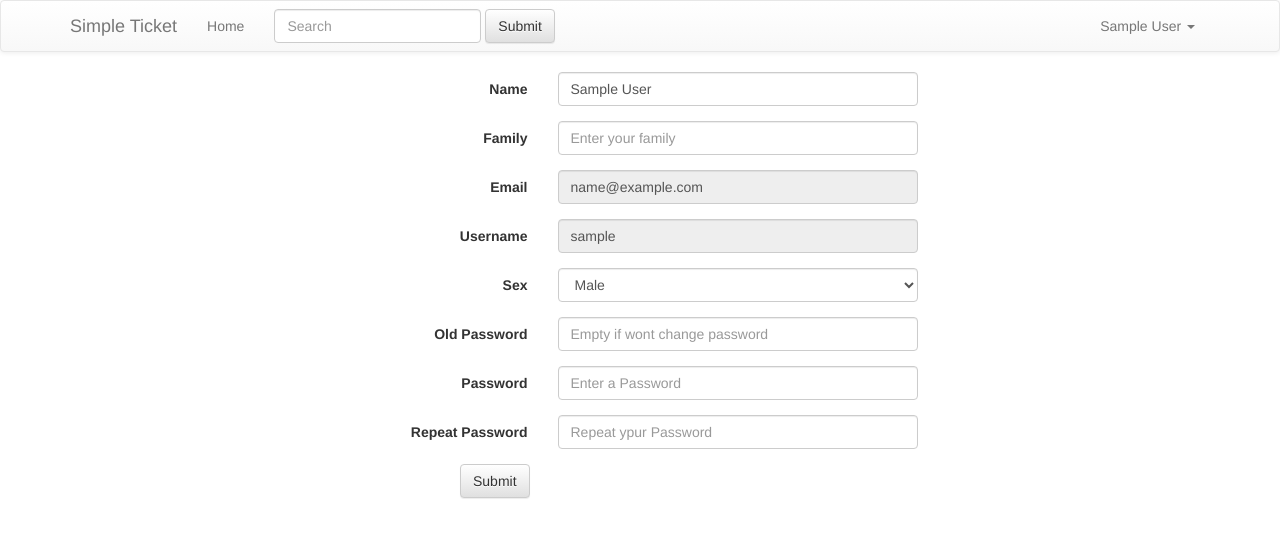
After one commit to zaaferani/simple-ticket, a PHP site: page /profile.php in a window 1280 px wide. The commit adds this page. Shown: the top 538 px of the page. Run offline with PHP 8.4, Linux system fonts and the light colour scheme; the visitor is signed in with stand-in values (Sample User, id 1); data that the repository does not hold is empty.

Commit message:
add profile.php

```diff
--- a/DBHelper.php
+++ b/DBHelper.php
@@ -129,4 +129,28 @@ class DBHelper {
         }
         return $result[0];
     }
+
+    public function update($table, $entity, $where)
+    {
+        $set_fields = [];
+        $w_fields = [];
+        $param = [];
+        foreach ($entity as $k=>$v){
+            array_push($set_fields, "$k = :$k");
+            $param[":$k"] = $v;
+        }
+
+        $set_fields = join(" , " , $set_fields);
+        foreach ($where as $k=>$v){
+            array_push($w_fields, "$k = :$k");
+            $param[":$k"] = $v;
+        }
+        $w_fields = join(" AND " , $w_fields);
+        $res = $this->conn->prepare("
+            UPDATE $table SET $set_fields WHERE $w_fields;
+        ");
+
+        $res->execute($param);
+        return $res->errorCode();
+    }
 }
--- a/header.php
+++ b/header.php
@@ -13,8 +13,11 @@ function check_login($show_login=false){
     $l = isset($_SESSION['login']) && $_SESSION['login'] === true;
     if (!$show_login)
         return $l;
-    header('location: /login.php');
-    die;
+    if (!$l){
+        header('location: /login.php');
+        die;
+    }
+    return $l;
 }
 ?>
 </head>
--- /dev/null
+++ b/profile.php
@@ -0,0 +1,110 @@
+<?php
+/**
+ * Created by PhpStorm.
+ * User: Administrator
+ * Date: 7/31/2018
+ * Time: 12:39 PM
+ */
+
+require_once 'header.php';
+
+check_login(true);
+
+$user = $_SESSION['user'];
+$error = [];
+if ($_SERVER['REQUEST_METHOD'] == 'POST'){
+    if ($_POST['old-password'] != '') {
+        if (strlen($_POST['password']) < 3) {
+            array_push($error, 'password must at least 3 characters length');
+        }
+        if ($_POST['password'] != $_POST['re-password']) {
+            array_push($error, 're password not match with password');
+        }
+        if (!$db_helper->checkLogin($user['username'], $_POST['old-password'])){
+            array_push($error, 'old password incorrect');
+        }
+    }
+    if (!$error){
+        $param = [
+            "name" => $_POST['name'],
+            "family" => $_POST['family'],
+            "sex" => $_POST['sex'],
+        ];
+        if ($_POST['old-password'] != ''){
+            $param['password'] = $_POST['password'];
+        }
+        $e = $db_helper->update("users", $param, ["id" => $user['id']]);
+        if (((int)$e) == 0){
+            $user = $db_helper->getUser($user['id']);
+            $_SESSION['user'] = $user;
+            $_SESSION['message'] = "your profile updated!";
+        } else {
+            array_push($error, 'error on update! try again');
+        }
+    }
+}
+?>
+
+<div class="row">
+    <div class="col-md-6 col-md-offset-3">
+        <form class="form-horizontal" action="/profile.php" method="post">
+            <div class="form-group">
+                <label for="inputName3" class="col-sm-4 control-label">Name</label>
+                <div class="col-sm-8">
+                    <input name="name" type="text" value="<?php echo $user['name'] ?>" class="form-control" id="inputName3" placeholder="Enter your nae">
+                </div>
+            </div>
+            <div class="form-group">
+                <label for="inputFamily" class="col-sm-4 control-label">Family</label>
+                <div class="col-sm-8">
+                    <input name="family" type="text" value="<?php echo $user['family'] ?>" class="form-control" id="inputFamily" placeholder="Enter your family">
+                </div>
+            </div>
+            <div class="form-group">
+                <label for="inputEmail3" class="col-sm-4 control-label">Email</label>
+                <div class="col-sm-8">
+                    <span class="form-control" disabled id="inputEmail3"><?php echo $user['email'] ?></span>
+                </div>
+            </div>
+            <div class="form-group">
+                <label for="inputUsername3" class="col-sm-4 control-label">Username</label>
+                <div class="col-sm-8">
+                    <span class="form-control" disabled id="inputUsername3"><?php echo $user['username'] ?></span>
+                </div>
+            </div>
+            <div class="form-group">
+                <label for="inputSex3" class="col-sm-4 control-label">Sex</label>
+                <div class="col-sm-8">
+                    <select name="sex" id="inputSex3" class="form-control">
+                        <option value="M" <?php echo $user['sex'] == 'M' ? 'selected' : '' ?>>Male</option>
+                        <option value="F" <?php echo $user['sex'] == 'F' ? 'selected' : '' ?>>Female</option>
+                        <option value="U" <?php echo $user['sex'] == 'U' ? 'selected' : '' ?>>unknown</option>
+                    </select>
+                </div>
+            </div>
+            <div class="form-group">
+                <label for="inputOldPassword3" class="col-sm-4 control-label">Old Password</label>
+                <div class="col-sm-8">
+                    <input name="old-password" type="password" class="form-control" id="inputPassword3" placeholder="Empty if wont change password">
+                </div>
+            </div>
+            <div class="form-group">
+                <label for="inputPassword3" class="col-sm-4 control-label">Password</label>
+                <div class="col-sm-8">
+                    <input name="password" type="password" class="form-control" id="inputPassword3" placeholder="Enter a Password">
+                </div>
+            </div>
+            <div class="form-group">
+                <label for="inputRePassword3" class="col-sm-4 control-label">Repeat Password</label>
+                <div class="col-sm-8">
+                    <input name="re-password" type="password" class="form-control" id="inputRePassword3" placeholder="Repeat ypur Password">
+                </div>
+            </div>
+            <div class="form-group">
+                <div class="col-sm-offset-2 col-sm-10">
+                    <button type="submit" class="btn btn-default">Submit</button>
+                </div>
+            </div>
+        </form>
+    </div>
+</div>
```
